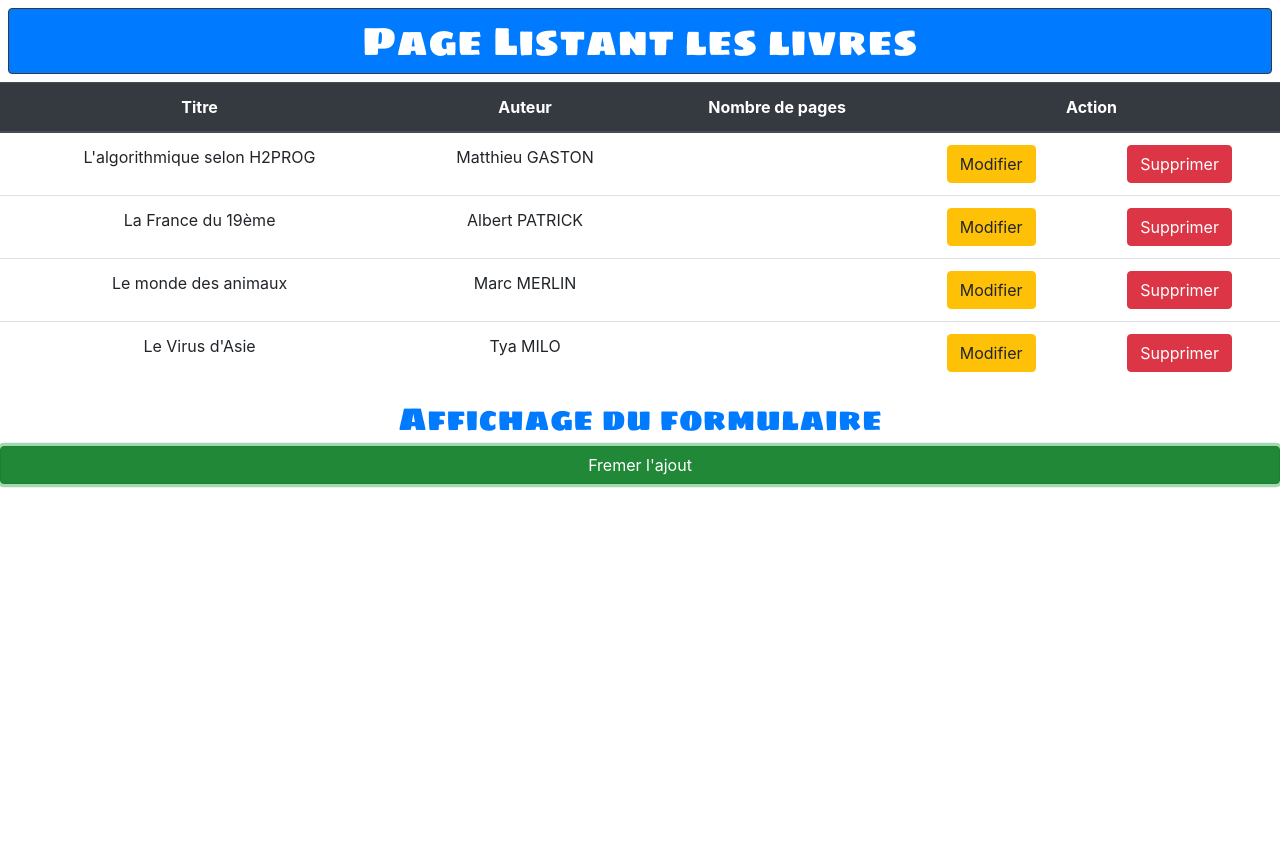
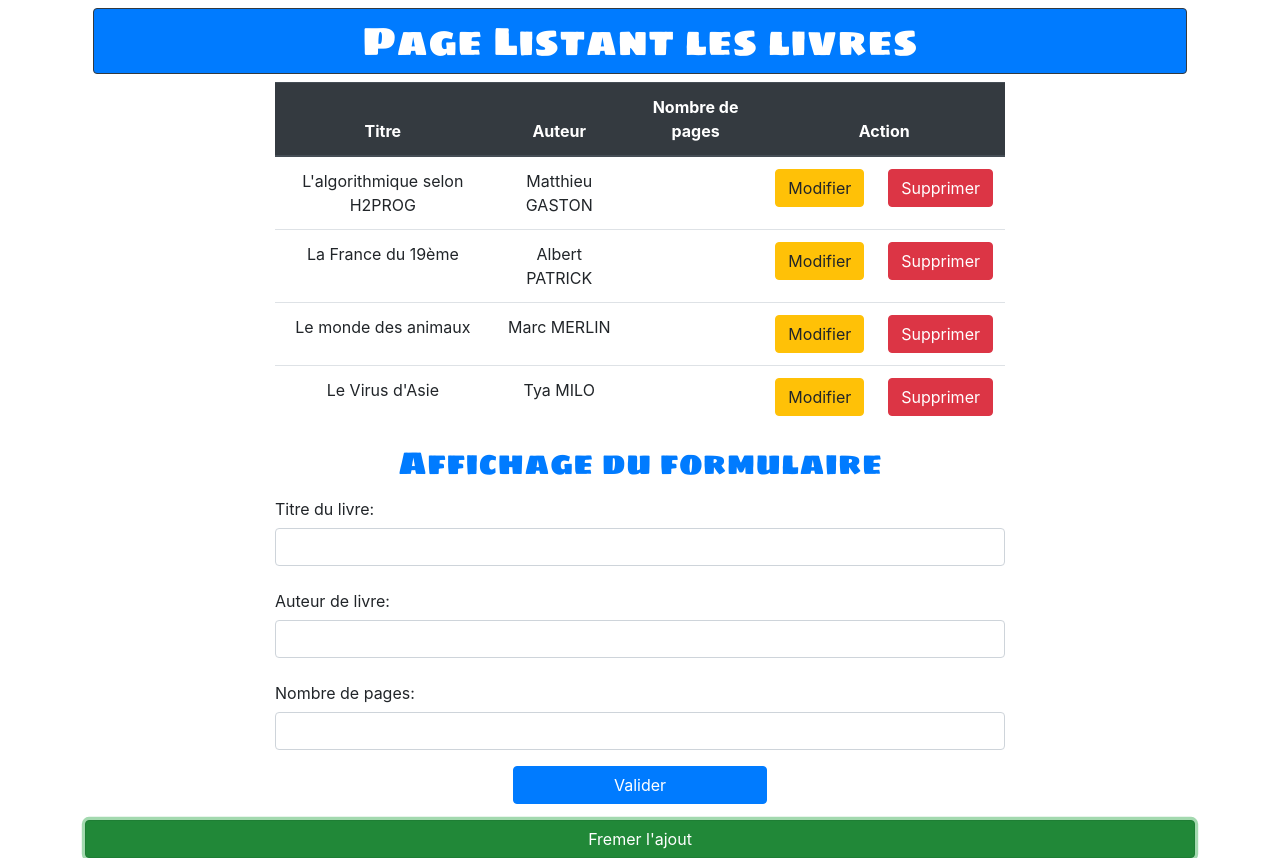
Before and after one commit to seifo83/biblio, a React (Create React App) app: page / in a window 1280 px wide. Both pictures are taken after a click on the button "Ajouter". Before the commit the page ends 800 px from the top, so only its background shows below. Built offline with nearby package versions, Linux system fonts and the light colour scheme.

Commit message:
creation-Formulair

```diff
--- a/src/App.js
+++ b/src/App.js
@@ -7,7 +7,7 @@ import LivresComp from "./containers/Livres/LivresComp"
 class App extends Component {
 
   state ={
-    ajoutLivre : true
+    ajoutLivre : false
   }
 
   handleClickAjout = () => {
@@ -19,14 +19,16 @@ class App extends Component {
    render(){
       return(
         <>
+          <div className="container">
             <TitreH1>Page Listant les livres</TitreH1>
             <LivresComp InfoAjoutLivre= {this.state.ajoutLivre}/>
             <Botton
               typeBtn ="btn-success"
               sizeBtn="w-100"
               clic = {this.handleClickAjout}>
-            {this.state.ajoutLivre ? "Ajouter" : "Fremer l'ajout"}
+              { !this.state.ajoutLivre ? "Ajouter" : "Fremer l'ajout"}
               </Botton>
+            </div>
         </>
 
        );
--- a/src/components/Bouton/BottonComp.js
+++ b/src/components/Bouton/BottonComp.js
@@ -1,7 +1,7 @@
 import React from 'react';
 
 const buttCompent = (props) => {
-    const btnCss = `btn ${props.typeBtn} ${props.sizeBtn}`
+    const btnCss = `btn btn-lg-4 ${props.typeBtn} ${props.sizeBtn}`
      return (
             <button className={btnCss} onClick={props.clic} > {props.children}</button>
 
--- a/src/containers/Formulaire/FormulairAjout.js
+++ b/src/containers/Formulaire/FormulairAjout.js
@@ -1,10 +1,53 @@
 import React, {Component}  from 'react';
 
 class FormulairAdd extends Component {
+
+     state = {
+          titreSaisi: "",
+          auteurSaisi: "",
+          nbPagesSaisi: ""
+     }
      render(){
           return(
             <>
                 <h2 className="text-center text-primary"  style={{fontFamily:'Sigmar One'}} >Affichage du formulaire </h2>
+
+                <div className="row justify-content-center">
+                    <div className="col-8">
+                         <form>
+                              <div className="form-group">
+                              <label className="col-form-label" for="titre">Titre du livre:</label>
+                              <input type="text "
+                                      className="form-control"
+                                      id="titre"
+                                      value = {this.state.titreSaisi}
+                                      onChange= {(event)=> {this.setState({titreSaisi: event.target.value})}}
+                                      />
+                              </div>
+                              <div className="form-group">
+                              <label className="col-form-label" for="auteur">Auteur de livre:</label>
+                              <input type="text "
+                                      className="form-control"
+                                      id="auteur"
+                                      value = {this.state.auteurSaisi}
+                                      onChange= {(event)=> {this.setState({auteurSaisi: event.target.value})}}
+                                      />
+                              </div>
+                              <div className="form-group">
+                              <label className="col-form-label" for="nbPages">Nombre de pages:</label>
+                              <input type="number"
+                                      className="form-control"
+                                      id="nbPages"
+                                      value = {this.state.nbPagesSaisi}
+                                      onChange= {(event)=> {this.setState({nbPagesSaisi: event.target.value})}}
+                                      />
+                              </div>
+                              <div className="form-group row justify-content-center">
+                                   <button type="submit" className="col-4 btn btn-primary">Valider</button>
+                              </div>
+                         </form>
+                         </div>
+                    </div>
             </>
 
            );
--- a/src/containers/Livres/LivresComp.js
+++ b/src/containers/Livres/LivresComp.js
@@ -36,7 +36,9 @@ class LivCompt extends Component {
             return(
 
                <>
-               <table className= "table text-center">
+               <div className="row justify-content-center">
+                    <div className="col-8">
+                         <table className= "table table-responsive text-center">
                               <thead className="thead-dark" >
                                    <tr>
                                         <th>Titre</th>
@@ -66,8 +68,11 @@ class LivCompt extends Component {
 
                               </tbody>
                          </table>
+                    </div>
+               </div>
 
-               { !this.props.InfoAjoutLivre  && <FormulairAjout />}
+               {/*  !this.props.InfoAjoutLivre  ? <FormulairAjout /> : null */}
+               { this.props.InfoAjoutLivre  && <FormulairAjout />}
           </>
 
              );
```
Also changed, not shown: 1 other file (tests, documents, lock files or other folders). Lines whose indentation alone changed are shown as unchanged.
